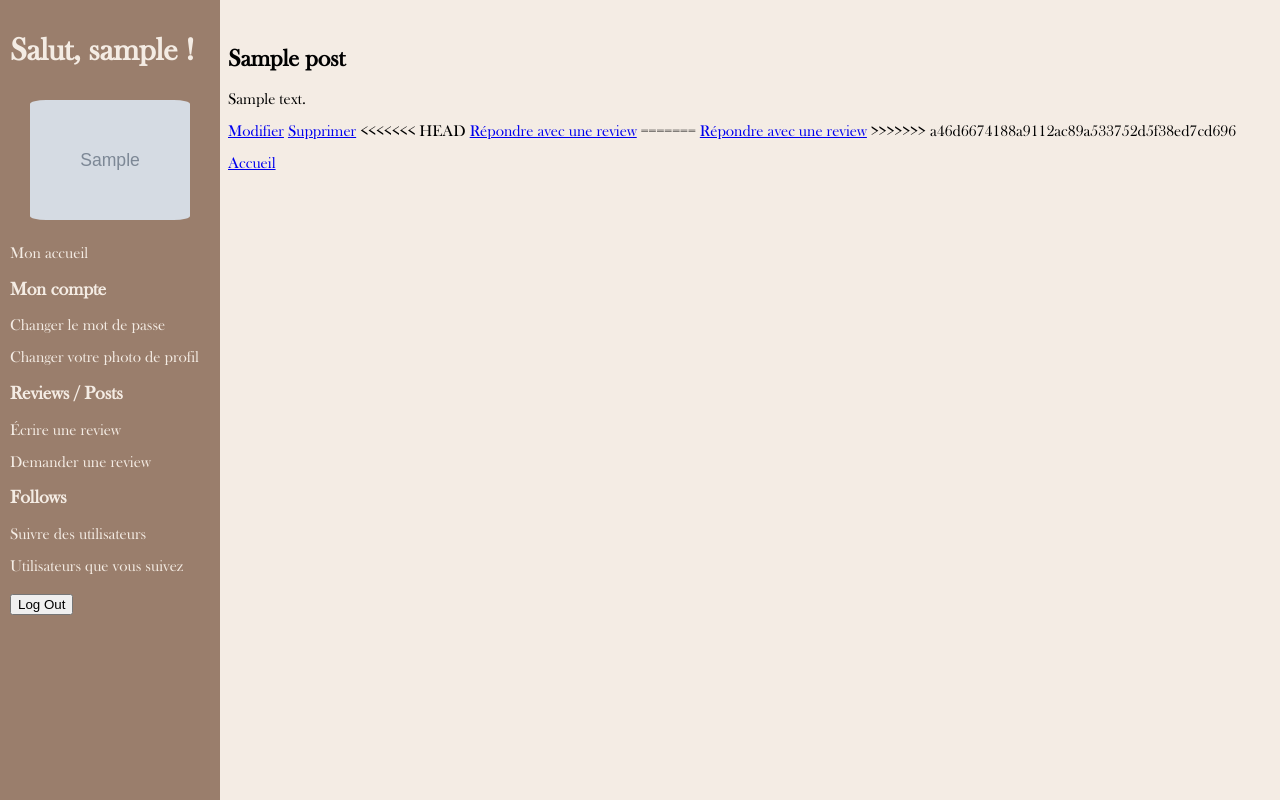
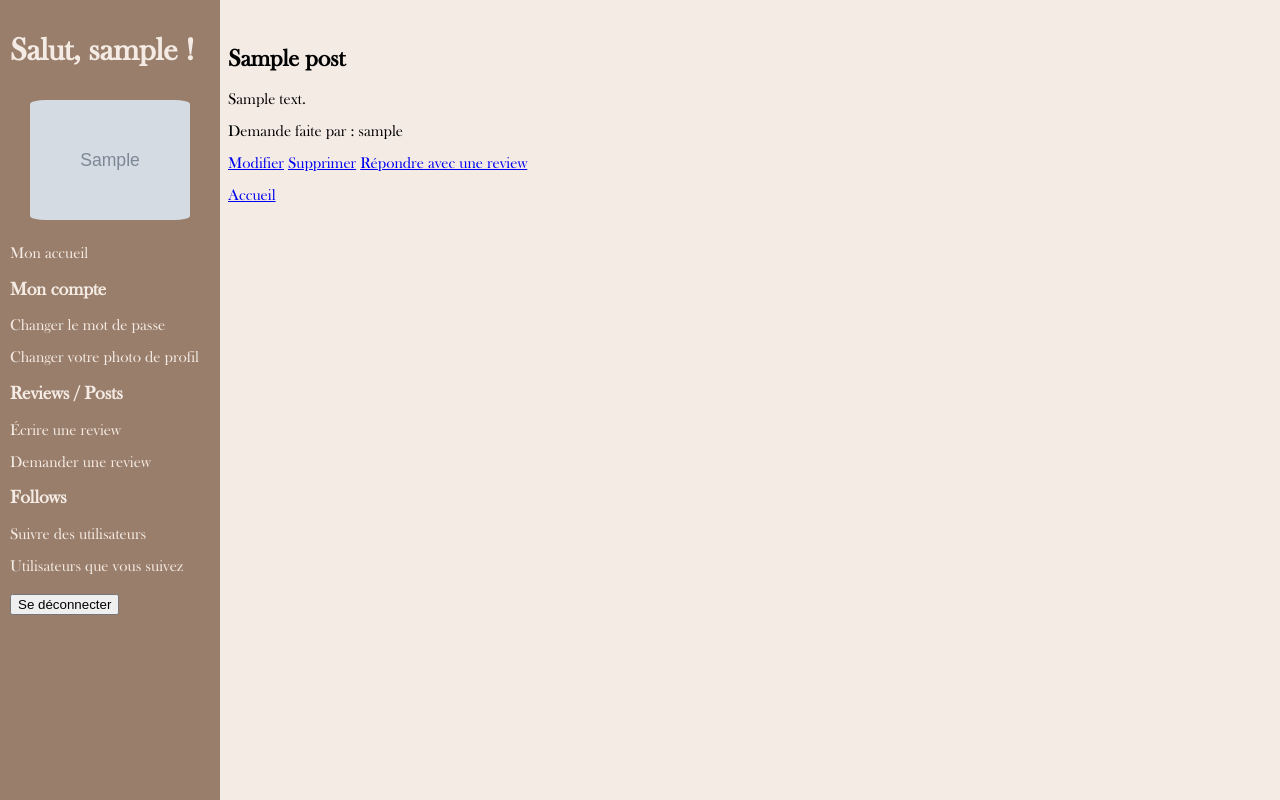
Before and after one commit to marillierpeg/Openclassrooms_Projet-9, a Django app: page /reviews/view_post/1/ in a window 1280 px wide. Run offline with Django 5.2, Linux system fonts and the light colour scheme; a user stored in the database is signed in; tables that the repository leaves empty hold one stand-in row (values such as "Sample post"); grey boxes marked "Sample" are stand-in pictures.

Commit message:
review/post et filtre page accueil

```diff
--- a/LITRevu/LITRevu/urls.py
+++ b/LITRevu/LITRevu/urls.py
@@ -34,7 +34,11 @@ urlpatterns = [
     path("reviews/update_post/<int:post_id>/", views.ViewPost.update_post, name="update_post"),
     path("reviews/delete_review/<int:review_id>/", views.ViewReview.delete_review, name="delete_review"),
     path("reviews/delete_post/<int:post_id>/", views.ViewPost.delete_post, name="delete_post"),
-    path("reviews/create_review_post/<int:post_id>/", views.ViewPostReview.get_post_review, name="create_review_post"),
+    path(
+        "reviews/create_post_review/<int:post_id>/",
+        views.ViewPostReview.create_review_from_post, name="create_post_review"
+    ),
+    path("reviews/view_post_review/<int:post_id>/", views.ViewPostReview.view_post_review, name="view_post_review"),
     path("follow_users/", views.ViewFollowing.follow_users, name="follow_users"),
     path("followed_users/", views.ViewFollowing.display_followers, name="followed_users"),
     path("unfollow/", views.ViewUnfollow.as_view(), name="unfollow_user"),
--- a/LITRevu/reviews/models.py
+++ b/LITRevu/reviews/models.py
@@ -4,8 +4,20 @@ from django.core.validators import MinValueValidator, MaxValueValidator
 from PIL import Image
 
 
+class Post(models.Model):
+
+    title = models.CharField(max_length=128, verbose_name="Titre")
+    description = models.CharField(max_length=5000)
+    author = models.ForeignKey(settings.AUTH_USER_MODEL, on_delete=models.CASCADE)
+    date_created = models.DateTimeField(auto_now_add=True)
+
+    def __str__(self):
+        return self.title
+
+
 class Review(models.Model):
 
+    post = models.ForeignKey(Post, on_delete=models.CASCADE, null=True, blank=True)
     photo = models.ImageField(null=True, blank=True, upload_to="books_covers/", default="static/no-image.png")
     title = models.CharField(max_length=128)
     description = models.CharField(max_length=5000)
@@ -32,18 +44,6 @@ class Review(models.Model):
         return Review.objects.filter(author=user, post_id=self.post_id).exists()
 
 
-class Post(models.Model):
-
-    review = models.ForeignKey(Review, on_delete=models.CASCADE, null=True, blank=True)
-    title = models.CharField(max_length=128, verbose_name="Titre")
-    description = models.CharField(max_length=5000)
-    author = models.ForeignKey(settings.AUTH_USER_MODEL, on_delete=models.CASCADE)
-    date_created = models.DateTimeField(auto_now_add=True)
-
-    def __str__(self):
-        return self.title
-
-
 class PostReview(models.Model):
     post = models.ForeignKey(Post, on_delete=models.CASCADE)
     review = models.ForeignKey(Review, on_delete=models.CASCADE)
--- a/LITRevu/reviews/templates/reviews/home.html
+++ b/LITRevu/reviews/templates/reviews/home.html
@@ -18,7 +18,8 @@
         {% for post in posts %}
             <div>
                 <a href="{% url 'view_post' post.id %}">
-                    <h4>{{ post.title }}</h4>
+                    <h4>Demande de review  pour : {{ post.title }}</h4>
+                    <p>Demande créée par : {{ post.author }}</p>
                 </a>
             </div>
         {% endfor %}
--- a/LITRevu/reviews/templates/reviews/view_post.html
+++ b/LITRevu/reviews/templates/reviews/view_post.html
@@ -2,15 +2,13 @@
 {% block content %}
     <h2>{{ post.title }}</h2>
     <p>{{ post.description }}</p>
+    <p>Demande faite par : {{ post.author }}</p>
 
-
-    <a href="{% url 'update_post' post.id %}">Modifier</a>
-    <a href="{% url 'delete_post' post.id %}">Supprimer</a>
-<<<<<<< HEAD
-    <a href="{% url 'create_review_post' post.id %}">Répondre avec une review</a>
-=======
-    <a href="{% url 'create_review_post' post.id%}">Répondre avec une review</a>
->>>>>>> a46d6674188a9112ac89a533752d5f38ed7cd696
+    {% if post.author == user %}
+        <a href="{% url 'update_post' post.id %}">Modifier</a>
+        <a href="{% url 'delete_post' post.id %}">Supprimer</a>
+    {% endif %}
+    <a href="{% url 'create_post_review' post.id %}">Répondre avec une review</a>
 
     <p><a href="{% url 'home' %}">Accueil</a></p>
 {% endblock content %}
--- a/LITRevu/reviews/views.py
+++ b/LITRevu/reviews/views.py
@@ -1,13 +1,13 @@
-# from authentication.models import User
-from .models import Review, Post, UsersFollowing
+from .models import Review, Post, UsersFollowing, PostReview
 from .forms import ReviewForm, PostForm, FollowedUserForm
+from authentication.models import User
 
 from django.shortcuts import get_object_or_404
 from django.shortcuts import render, redirect
 from django.contrib.auth.mixins import LoginRequiredMixin
 from django.contrib import messages
+from django.db.models import Q, OuterRef, Subquery
 from django.views import View
-from authentication.models import User
 
 
 class ViewReview(View, LoginRequiredMixin):
@@ -51,22 +51,29 @@ class ViewReview(View, LoginRequiredMixin):
 
 class ViewPostReview(View, LoginRequiredMixin):
 
-    def get_post_review(request, post_id):
+    def create_review_from_post(request, post_id):
         post = get_object_or_404(Post, id=post_id)
-        post_review_form = ReviewForm(instance=post)
-        if request.method == "POST":
-            post_review_form = ReviewForm(request.POST, request.FILES, instance=post)
-            if post_review_form.is_valid():
+        initial_data = {'post': post}
+        review_form = ReviewForm(request.POST or None, initial=initial_data)
+        if request.method == "POST" and review_form.is_valid():
+            review = review_form.save(commit=False)
+            review.post = post
+            review.author = request.user
+            review.save()
+            return redirect('home')
+        return render(
+            request,
+            template_name='reviews/create_post_review.html',
+            context={
+                'post': post,
+                'review_form': review_form,
+            }
+        )
 
-                review = post_review_form.save()
-                review.author = request.user
-                review.post = post
-                review.save()
-                return redirect("home")
-        else:
-            post_review_form = ReviewForm()
-        context = {"post_review_form": post_review_form, "post_review": post}
-        return render(request, "reviews/create_review_post.html", context=context)
+    def view_post_review(request, post_id):
+        post = get_object_or_404(PostReview, id=post_id)
+        review = get_object_or_404(PostReview, id=post_id)
+        return render(request, "reviews/view_review_post.html", {"post": post, "review": review})
 
 
 class ViewPost(View, LoginRequiredMixin):
@@ -132,7 +139,7 @@ class ViewFollowing(LoginRequiredMixin, View):
         return render(request, "reviews/follow_users.html", context=context)
 
     def display_followers(request):
-        """Affiche les utilisateurs suivis"""
+        """Affiche les utilisateurs suivis et les followers"""
         # Récupérer les utilisateurs que vous suivez
         followed_users = UsersFollowing.objects.filter(user=request.user)
 
@@ -170,8 +177,18 @@ class ViewHome(LoginRequiredMixin, View):
 
         followed = UsersFollowing.objects.filter(user=request.user)
         followed_users_ids = followed.values_list("followers_id", flat=True)
-        reviews = Review.objects.filter(author__in=followed_users_ids)
-        posts = Post.objects.all()
+
+        # affiche les reviews des personnes suivies uniquement
+        reviews = Review.objects.filter(
+            Q(author__in=followed_users_ids) | Q(author=request.user)
+        )
+
+        # affiche seulement les posts sans réponse
+        posts = Post.objects.exclude(
+            id__in=Subquery(
+                Review.objects.filter(post__id=OuterRef('id')).values('post_id')
+            )
+        )
         return render(
             request, "reviews/home.html", context={"reviews": reviews, "posts": posts}
         )
--- a/LITRevu/templates/base.html
+++ b/LITRevu/templates/base.html
@@ -33,7 +33,7 @@
                 <h3></h3>
                 <form action="{% url 'logout' %}" method="post">
                     {% csrf_token %}
-                    <button id="btn" type="submit">Log Out</button>
+                    <button id="btn" type="submit">Se déconnecter</button>
                 </form>
             {% endif %}
         </div>
```
Also changed, not shown: LITRevu/reviews/templates/reviews/create_post_review.html (renamed from LITRevu/reviews/templates/reviews/create_review_post.html, +1 -12 lines), LITRevu/reviews/templates/reviews/view_review.html (+4 -3 lines), LITRevu/medias/books_covers/lotr_JcypUhY.jpg (added), LITRevu/reviews/migrations/0016_remove_post_review_review_post.py (added), LITRevu/reviews/templates/reviews/view_post_review.html (renamed from LITRevu/reviews/templates/reviews/view_review_post.html).
